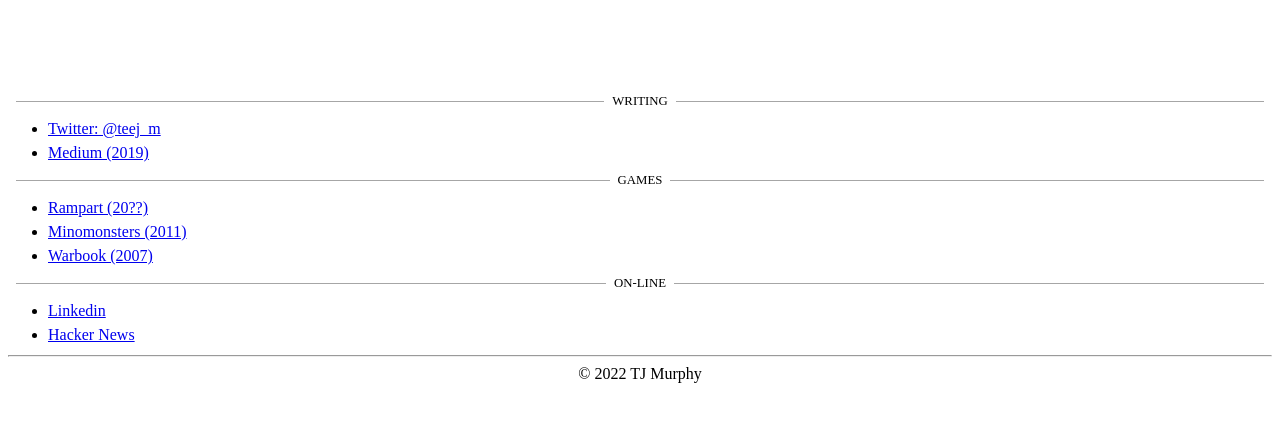
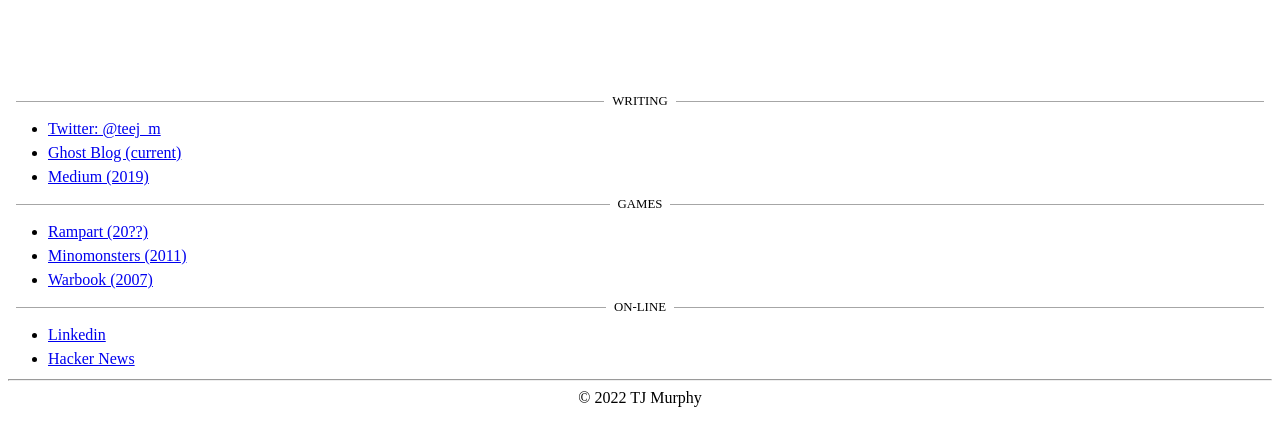
Before and after one commit to teej/teejm.com, a website: page dist/index.html in a window 1280 px wide. Drawn offline with Linux system fonts and the light colour scheme.

Commit message:
new blog

```diff
--- a/dist/index.html
+++ b/dist/index.html
@@ -51,6 +51,9 @@
       <a href="https://twitter.com/teej_m" target="_blank">Twitter: @teej_m</a>
     </li>
     <li class="link">
+      <a href="https://teej.ghost.io/" target="_blank">Ghost Blog (current)</a>
+    </li>
+    <li class="link">
       <a href="https://medium.com/@teej_m" target="_blank">Medium (2019)</a>
     </li>
 <!--     <li class="link">
```
